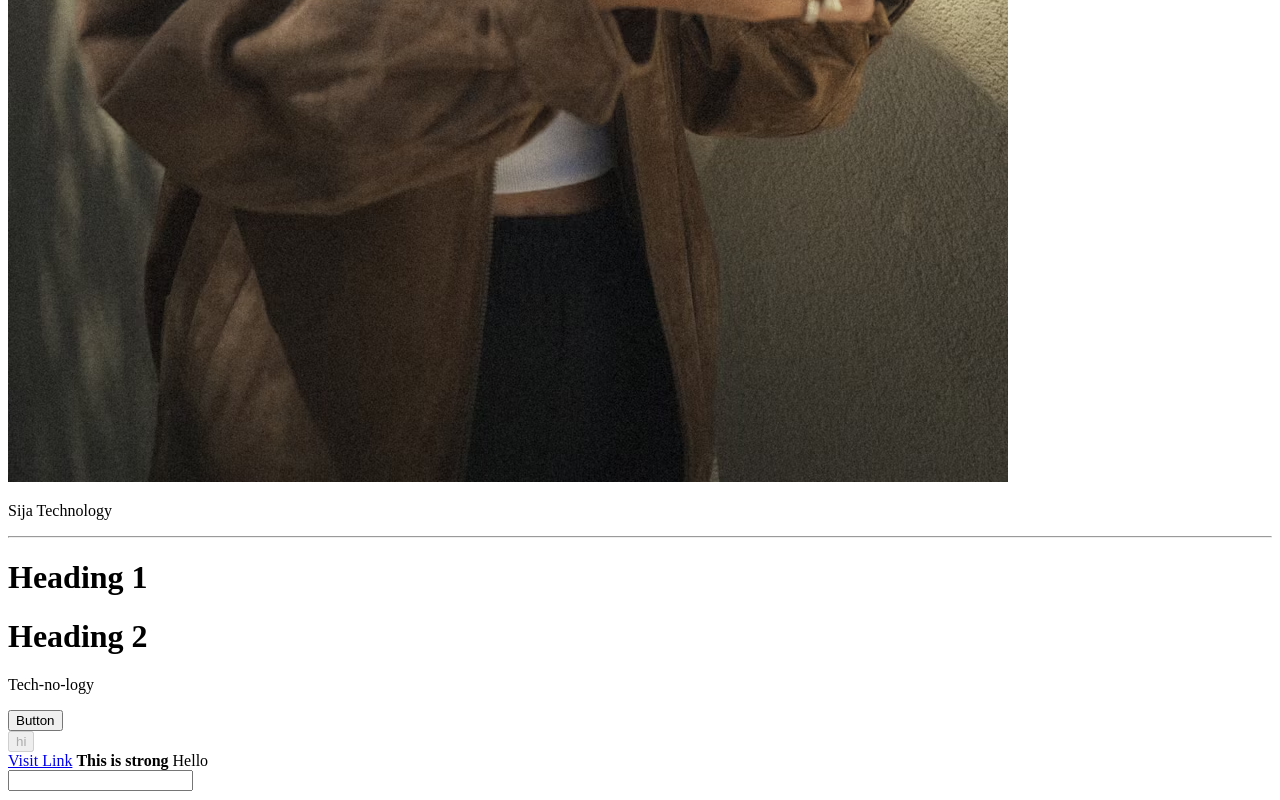
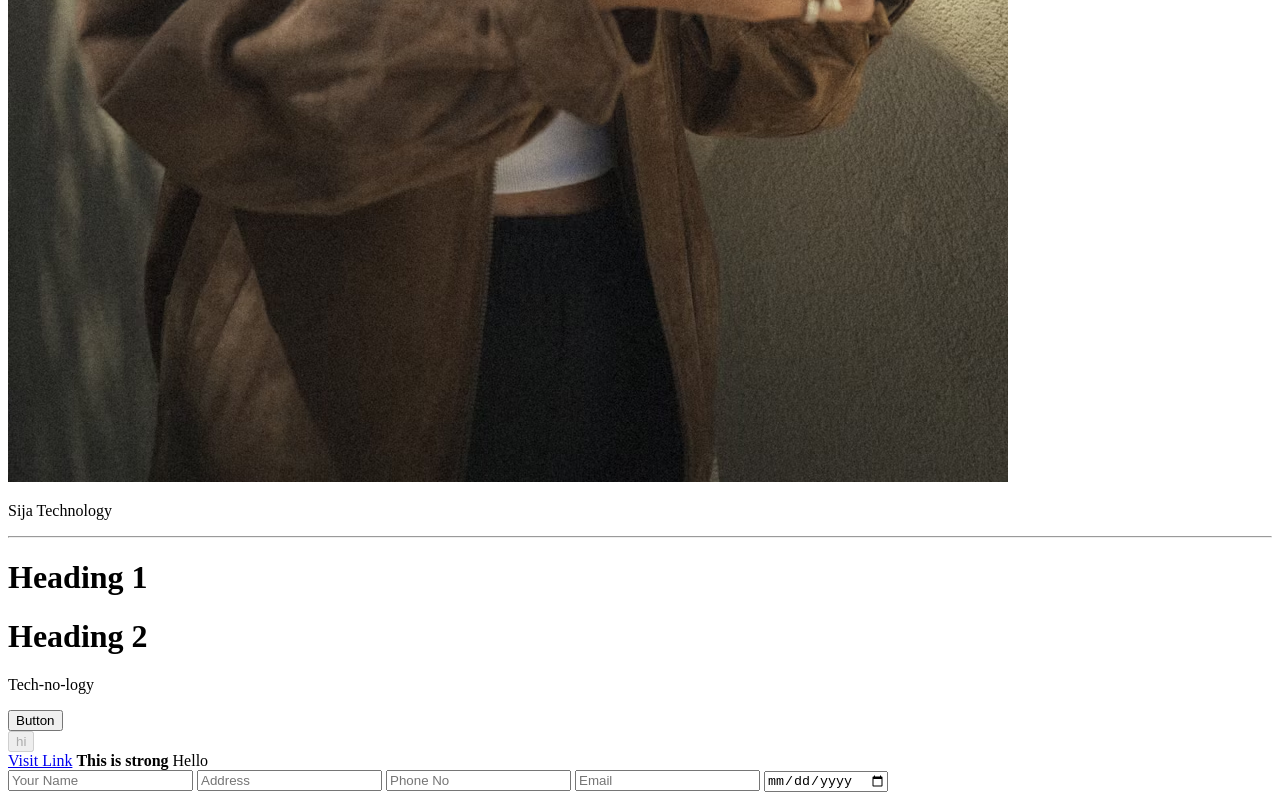
Before and after one commit to saphaltaneupane/mern_stack, a plain HTML site: page html-css/index.html in a window 1280 px wide. Shown: the part 1026-1826 px from the top of the page. Drawn offline with Linux system fonts and the light colour scheme.

Commit message:
first commit

```diff
--- a/html-css/index.html
+++ b/html-css/index.html
@@ -29,7 +29,11 @@
  <span>Hello </span>
   </div>
   <form class="registerform">
-     <input type="text">
+     <input type="text" placeholder="Your Name">
+     <input type="text" placeholder="Address">
+     <input type="text" placeholder="Phone No">
+     <input type="email" placeholder="Email">
+     <input type="date" placeholder="Date of Birth">
   </form>
 </body>
 </html>
```
